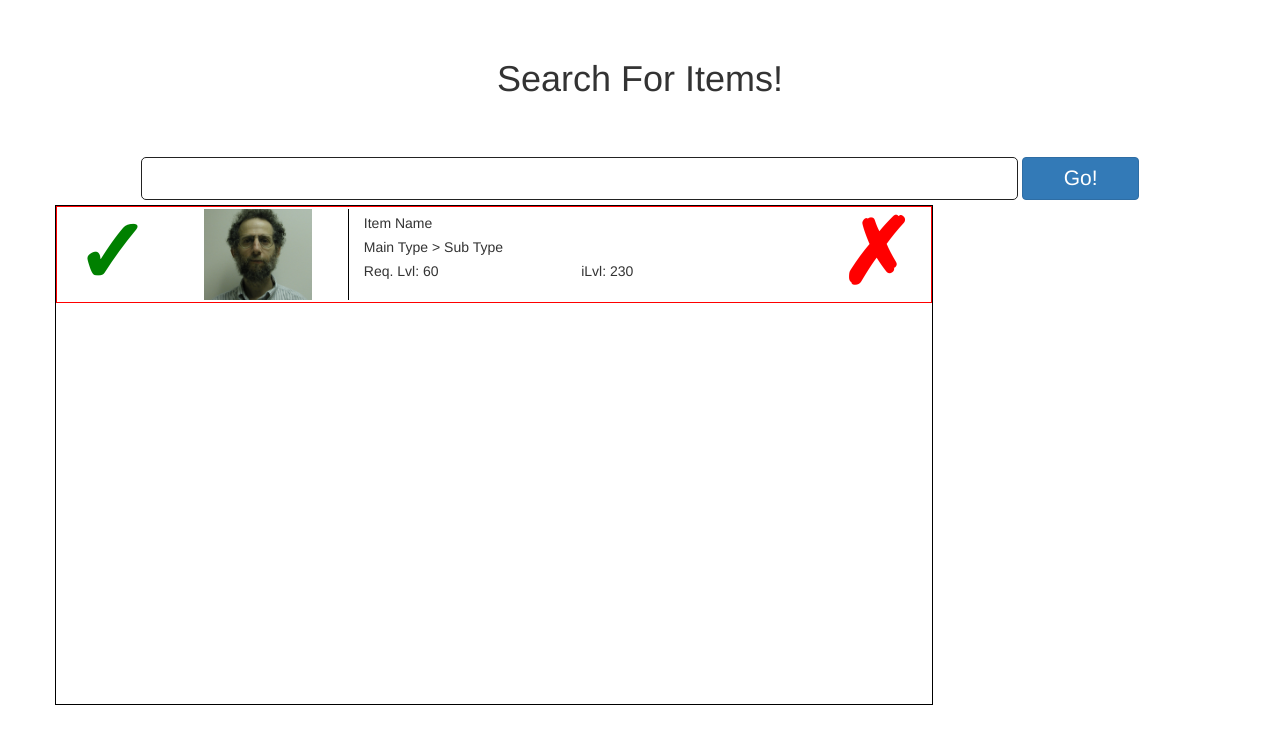
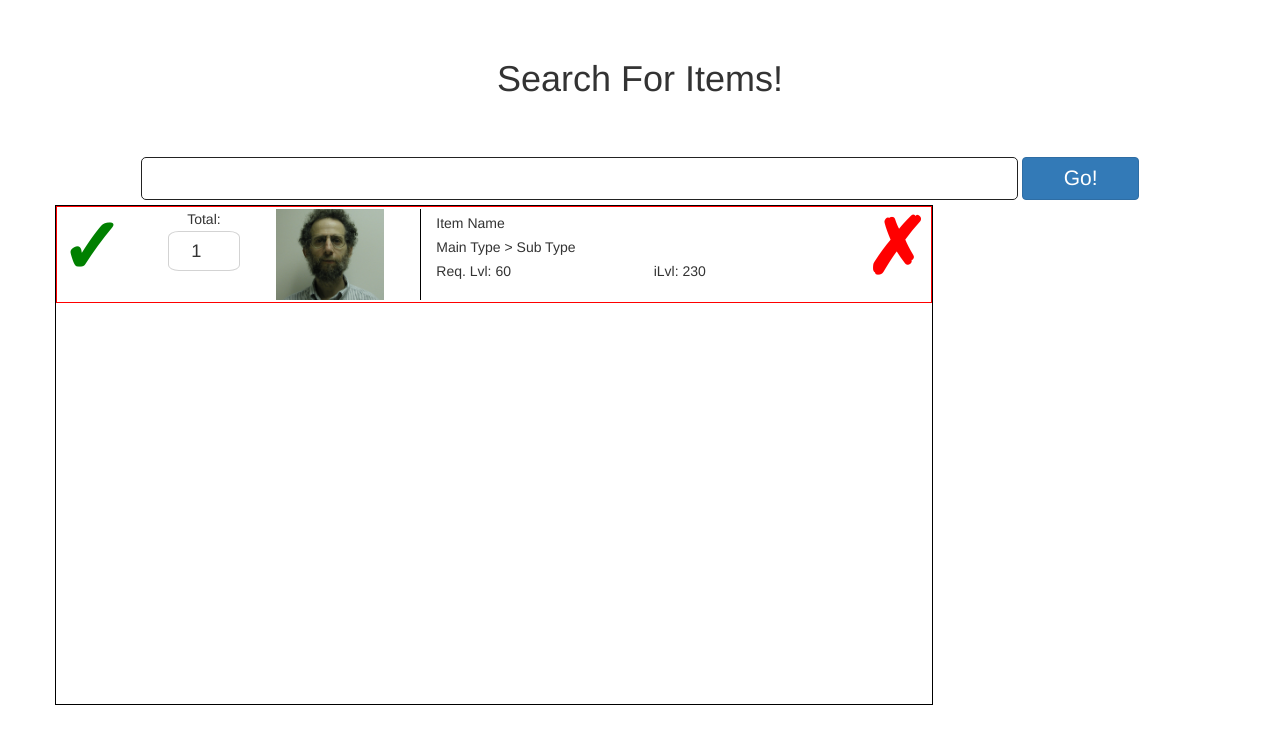
Before and after one commit to ChristianNguyendinh/ffxiv_companion, a Django app: page /items/ in a window 1280 px wide. Shown: the top 744 px of the page. Run offline with Django 3.2, Linux system fonts and the light colour scheme; data comes from the database, SQL or seed files in the repository; some libraries are stand-ins or nearby versions.

Commit message:
added count for the items

```diff
--- a/item_companion/static/item_companion/css/searchbar.css
+++ b/item_companion/static/item_companion/css/searchbar.css
@@ -67,6 +67,21 @@ html, body {
 .item-remove {
     /* border: 1px solid yellow;  */
     height: 100%;
+    padding: 0px;
+}
+
+.item-count {
+    padding: 0px;
+    text-align: center;
+}
+
+.count-box {
+    width: 50%;
+    line-height: 2em;
+    font-size: 1.3em;
+    text-align: center;
+    border: 1px solid lightgray;
+    border-radius: 15%
 }
 
 .side-button {
--- a/item_companion/templates/item_companion/home.html
+++ b/item_companion/templates/item_companion/home.html
@@ -20,10 +20,14 @@
 
                 <div class="row item-row">
 
-                    <div class="col-xs-2 item-remove">
+                    <div class="col-xs-1 item-remove">
                         <button type="button" class="close side-button" aria-label="Done" style="color: green; float: left" onclick="doneRow(this)">
-                            <span aria-hidden="true" style="font-size:7vw;">&check;</span>
+                            <span aria-hidden="true" style="font-size:6vw;">&check;</span>
                         </button>
+                    </div>
+                    <div class="col-xs-2 item-count">
+                        <h5 style="margin: 3px;">Total:</h5>
+                        <input type="number" value="1" min="1" class="count-box">
                     </div>
                     <div class="col-xs-2 item-img-row">
                         <img src="{% static "item_companion/img/clyde.png" %}" class="item-img" />
@@ -40,9 +44,9 @@
                             <div class="col-xs-6">iLvl: 230</div>
                         </div>
                     </div>
-                    <div class="col-xs-2 item-remove">
+                    <div class="col-xs-1 item-remove">
                         <button type="button" class="close side-button" aria-label="Close" style="color: red" onclick="removeRow(this)">
-                            <span aria-hidden="true" style="font-size:7vw;">&cross;</span>
+                            <span aria-hidden="true" style="font-size:6vw;">&cross;</span>
                         </button>
                     </div>
                 </div>
@@ -55,10 +59,14 @@
 
         var compiled = _.template(`
 <div class="row item-row">
-    <div class="col-xs-2 item-remove">
+    <div class="col-xs-1 item-remove">
         <button type="button" class="close side-button" aria-label="Done" style="color: green; float: left;" onclick="doneRow(this)">
-            <span aria-hidden="true" style="font-size:7vw;">&check;</span>
+            <span aria-hidden="true" style="font-size:6vw;">&check;</span>
         </button>
+    </div>
+    <div class="col-xs-2 item-count">
+        <h5 style="margin: 3px;">Total:</h5>
+        <input type="number" value="1" min="1" class="count-box">
     </div>
     <div class="col-xs-2 item-img-row">
         <img src="<%= img %>" class="item-img" />
@@ -75,9 +83,9 @@
             <div class="col-xs-6">iLvl: <%= ilvl %></div>
         </div>
     </div>
-    <div class="col-xs-2 item-remove">
+    <div class="col-xs-1 item-remove">
         <button type="button" class="close side-button" aria-label="Close" style="color: red" onclick="removeRow(this)">
-            <span aria-hidden="true" style="font-size:7vw;">&cross;</span>
+            <span aria-hidden="true" style="font-size:6vw;">&cross;</span>
         </button>
     </div>
 </div>`);
--- a/item_companion/templates/item_companion/searchbar.html
+++ b/item_companion/templates/item_companion/searchbar.html
@@ -2,7 +2,7 @@
     <h1 id="search-bar-title">{{ title }}</h1>
     <form id="search-form" onsubmit="onFormSubmit(); return false;">
         <div style="display: inline-block; width: 100%; height: 100%;">
-            <input type="text" id="autocomplete"></input>
+            <input type="search" id="autocomplete"></input>
             <button type="submit" class="btn btn-primary" id="search-button">Go!</button>
         </div>
     </form>
```
